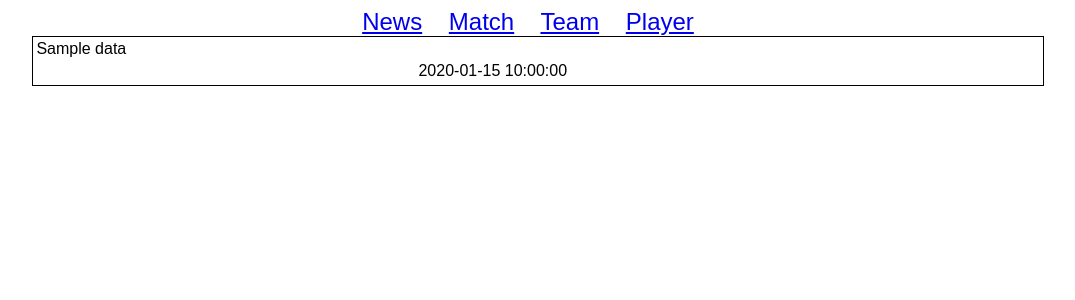
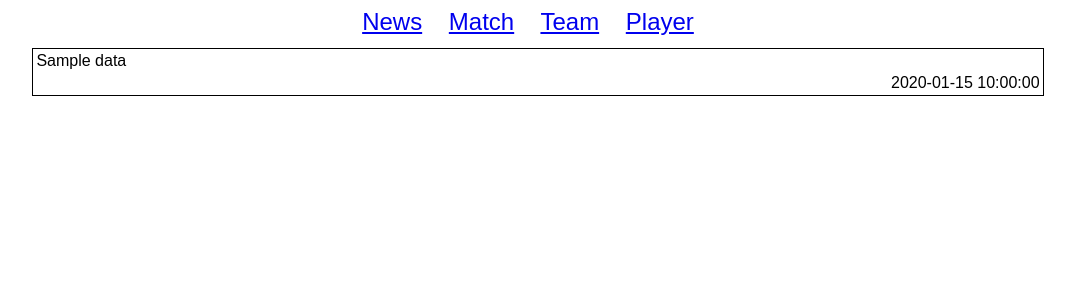
Before and after one commit to lawy623/db_proj, a Flask app: template templates/home.html in a window 1280 px wide. Shown: the top 300 px of the page, without its empty margins (102-1177 px from the left). Run offline with Flask 2, Linux system fonts and the light colour scheme; the template is opened without the code that fills it: most values are stand-ins (such as "Sample title", 1, 10 or a date in 2020); parts of the project's set-up code (start-up, migrations or seed data) failed here and were passed over.

Commit message:
table modify

```diff
--- a/templates/home.html
+++ b/templates/home.html
@@ -27,8 +27,8 @@
         <div>
             <table>
             <tr><td>{{n.title}}</td></tr>
-            <tr><td></td><td>{{n.date}}</td></tr>
-            <tr></tr>
+            <tr><td></td><td align="right">{{n.date}}</td></tr>
+            <br>
             </table>
         </div>
         {% endfor %}
```
